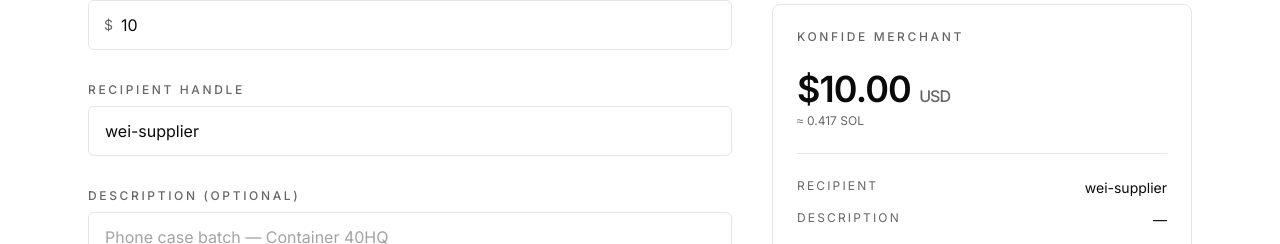
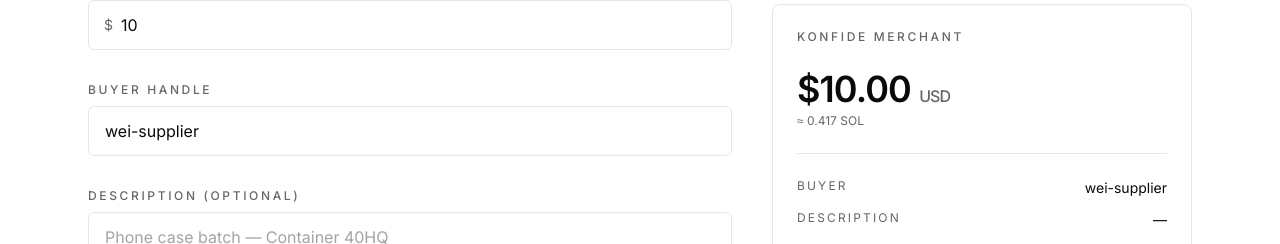
Before and after one commit to ezedike-evan/konfide, a Next.js app in the folder apps/web/: page /invoices/new in a window 1280 px wide. Shown: the part 377-621 px from the top of the page. Built offline with nearby package versions, Linux system fonts and the light colour scheme.

Commit message:
feat: implement non-custodial settlement by resolving per-invoice receiver wallets from issuer profiles

```diff
--- a/apps/web/app/(app)/invoices/new/page.tsx
+++ b/apps/web/app/(app)/invoices/new/page.tsx
@@ -79,7 +79,7 @@
               </div>
             </Field>
 
-            <Field label="Recipient handle">
+            <Field label="Buyer handle">
               <input
                 type="text"
                 value={recipient}
@@ -151,7 +151,7 @@
               <div className="mt-6 h-px bg-border" />
 
               <dl className="mt-6 space-y-3 text-sm">
-                <Row label="Recipient" value={recipient || '—'} />
+                <Row label="Buyer" value={recipient || '—'} />
                 <Row label="Description" value={description || '—'} />
                 <Row label="Settles on" value="Solana" />
               </dl>
```
